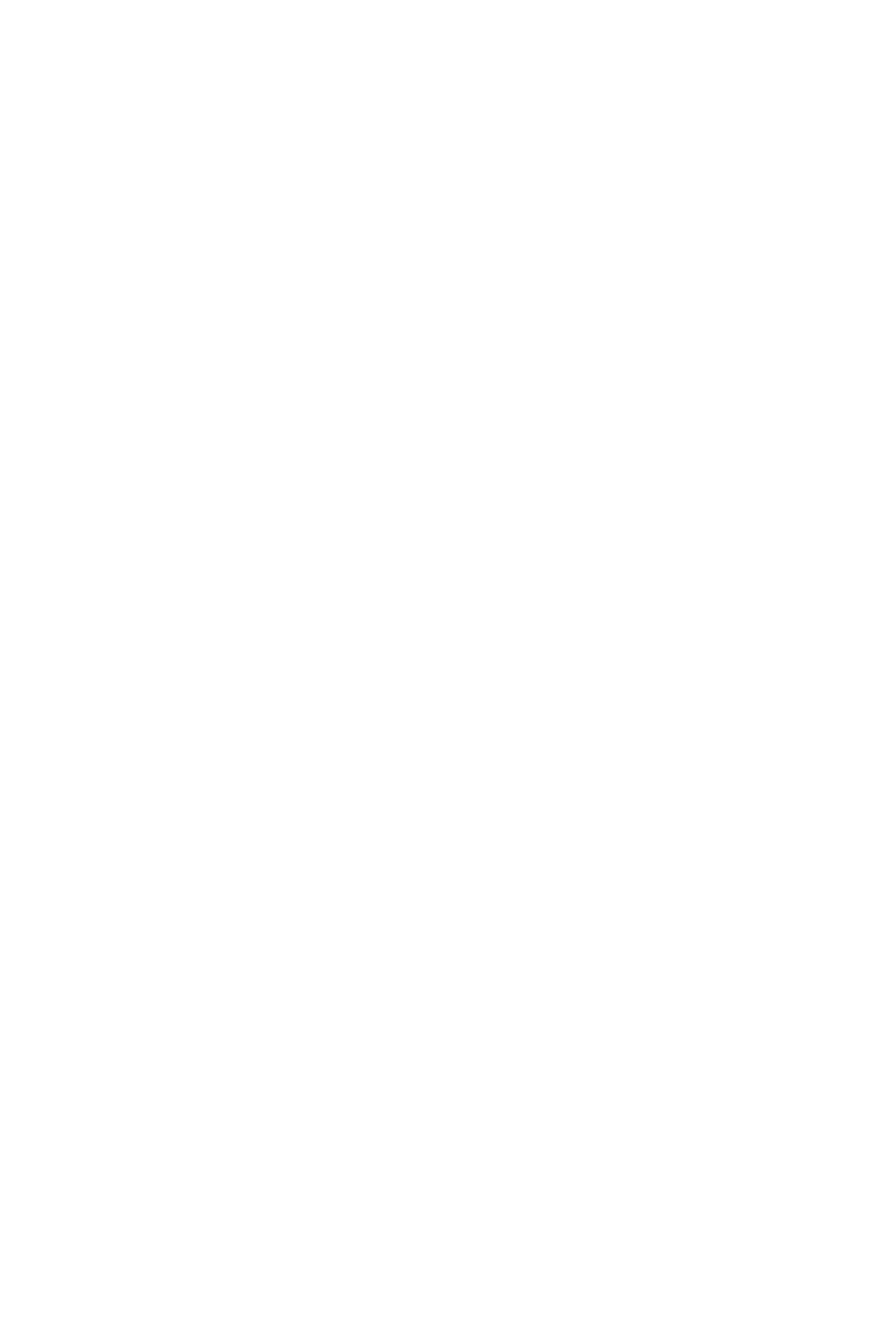
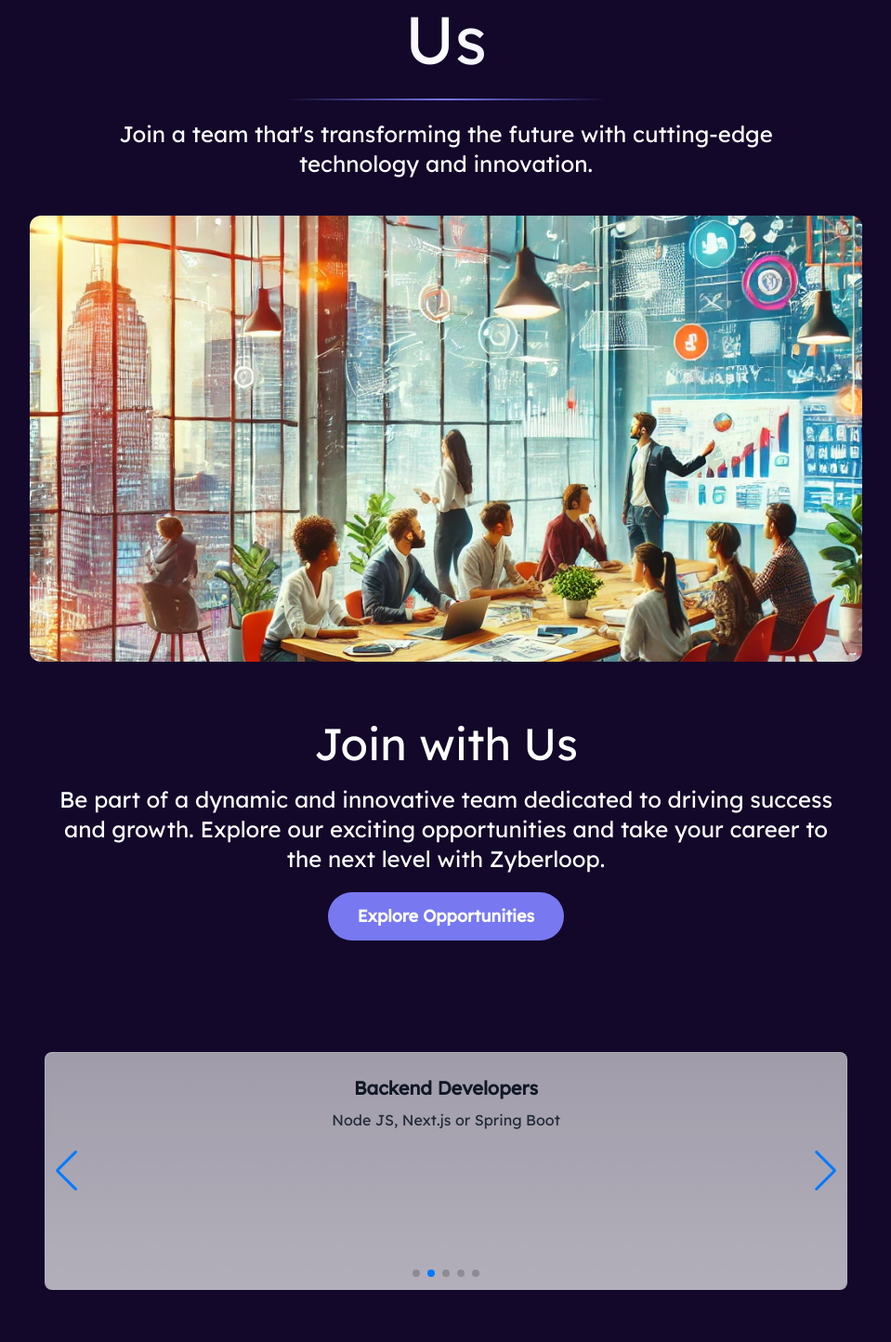
Before and after one commit to Zyberloop/Zyberloop-Web, a React (Vite) app: page /careers in a window 1280 px wide. Shown: the part 266-1710 px from the top of the page at 93% size, without its empty margins (160-1119 px from the left). Before the commit the page ends 800 px from the top, so only its background shows below. Built offline with nearby package versions, Linux system fonts and the light colour scheme; a web font is replaced by a local one.

Commit message:
career page created

```diff
--- a/package.json
+++ b/package.json
@@ -17,7 +17,8 @@
     "react-dom": "^18.3.1",
     "react-router-dom": "^6.26.1",
     "react-slick": "^0.30.2",
-    "slick-carousel": "^1.8.1"
+    "slick-carousel": "^1.8.1",
+    "swiper": "^11.1.12"
   },
   "devDependencies": {
     "@eslint/js": "^9.9.0",
--- a/src/App.jsx
+++ b/src/App.jsx
@@ -1,6 +1,7 @@
 import { BrowserRouter as Router, Routes, Route } from "react-router-dom";
 import Home from "./pages/Home";
 import Career from "./pages/Career";
+import "./App.css";
 
 function App() {
   return (
--- /dev/null
+++ b/src/components/Popup.jsx
@@ -0,0 +1,81 @@
+import React, { useState } from "react";
+
+const Popup = ({ isOpen, onClose, jobType }) => {
+  const [fullName, setFullName] = useState("");
+  const [email, setEmail] = useState("");
+  const [cv, setCv] = useState("");
+  const [description, setDescription] = useState("");
+
+  const handleSubmit = (e) => {
+    e.preventDefault();
+    // Handle form submission
+    console.log({ fullName, jobType, email, cv, description });
+    onClose(); // Close popup after submission
+  };
+
+  if (!isOpen) return null; // Don't render anything if popup is not open
+
+  return (
+    <div className="fixed inset-0 bg-gray-800 bg-opacity-70 flex items-center justify-center z-50">
+      <div className="bg-[#FEFBF6] p-6 rounded-lg shadow-lg w-full max-w-md relative">
+        <h2 className="text-2xl font-bold mb-4 text-[#3D3C42]">
+          Apply for {jobType}
+        </h2>
+        <form onSubmit={handleSubmit}>
+          <div className="mb-4">
+            <label className="block text-[#7F5283] mb-2">Full Name</label>
+            <input
+              type="text"
+              value={fullName}
+              onChange={(e) => setFullName(e.target.value)}
+              className="w-full border border-[#7F5283] p-3 rounded-lg focus:ring-2 focus:ring-[#3D3C42]"
+              required
+            />
+          </div>
+          <div className="mb-4">
+            <label className="block text-[#7F5283] mb-2">Email</label>
+            <input
+              type="email"
+              value={email}
+              onChange={(e) => setEmail(e.target.value)}
+              className="w-full border border-[#7F5283] p-3 rounded-lg focus:ring-2 focus:ring-[#3D3C42]"
+              required
+            />
+          </div>
+          <div className="mb-4">
+            <label className="block text-[#7F5283] mb-2">CV</label>
+            <input
+              type="file"
+              onChange={(e) => setCv(e.target.files[0]?.name || "")}
+              className="w-full border border-[#7F5283] p-2 rounded-lg bg-[#FEFBF6] text-[#3D3C42]"
+            />
+          </div>
+          <div className="mb-4">
+            <label className="block text-[#7F5283] mb-2">Description</label>
+            <textarea
+              value={description}
+              onChange={(e) => setDescription(e.target.value)}
+              className="w-full border border-[#7F5283] p-3 rounded-lg focus:ring-2 focus:ring-[#3D3C42]"
+              rows="4"
+            />
+          </div>
+          <button
+            type="submit"
+            className="inline-block mt-5 px-8 py-3 text-lg font-semibold text-white bg-Card_Button rounded-full hover:bg-primary transition duration-300"
+          >
+            Submit
+          </button>
+          <button
+            type="button"
+            onClick={onClose}
+            className="inline-block mt-5 ml-5 px-8 py-3 text-lg font-semibold text-white bg-red-500 rounded-full hover:bg-primary transition duration-300"
+          >
+            Close
+          </button>
+        </form>
+      </div>
+    </div>
+  );
+};
+
+export default Popup;
--- a/src/pages/Career.jsx
+++ b/src/pages/Career.jsx
@@ -1,9 +1,13 @@
+import Footer from "../components/Footer";
 import Navbar from "../components/Navbar";
+import CareerHero from "../sections/careerspage-sections/CareerHero";
 
 const Career = () => {
   return (
-    <div className="w-full  bg-primary">
+    <div className="w-full bg-primary h-screen">
       <Navbar />
+      <CareerHero />
+      <Footer />
     </div>
   );
 };
--- a/src/pages/Home.jsx
+++ b/src/pages/Home.jsx
@@ -9,7 +9,7 @@ import ProjectSection from "../sections/ProjectSection";
 
 const Home = () => {
   return (
-    <div className="w-full  bg-primary">
+    <div className="w-full bg-primary">
       <Navbar />
       <HeroSection />
       <CardSection />
--- /dev/null
+++ b/src/sections/careerspage-sections/CareerHero.jsx
@@ -0,0 +1,53 @@
+import OpportunityCarousel from "./OpportunityCarousel";
+
+const CareerHero = () => {
+  return (
+    <div className="w-full min-h-screen flex flex-col items-center bg-primary">
+      {/* Hero Section */}
+      <div className="flex flex-col items-center text-center space-y-5 px-4 max-w-4xl mt-16">
+        <h1 className="gradient-text text-4xl sm:text-5xl md:text-6xl lg:text-7xl">
+          Build Your Career with Us
+        </h1>
+        <div className="h-[2px] w-full sm:w-3/5 md:w-2/5 mx-auto bg-gradient-to-r from-primary via-Card_Button to-primary"></div>
+        <p className="text-white text-lg sm:text-xl md:text-2xl">
+          Join a team that's transforming the future with cutting-edge
+          <br className="hidden md:block" />
+          technology and innovation.
+        </p>
+      </div>
+
+      {/* Image Section */}
+      <div
+        className="w-full max-w-4xl h-[40vh] sm:h-[50vh] md:h-[60vh] rounded-xl bg-cover bg-center mt-10"
+        style={{
+          backgroundImage: `url("/careersbg.webp")`,
+        }}
+      ></div>
+
+      {/* Join with Us Section */}
+      <div className="mt-16 mb-20 text-center space-y-5 px-4 max-w-4xl">
+        <h2 className="text-white text-3xl sm:text-4xl md:text-5xl">
+          Join with Us
+        </h2>
+        <p className="text-white text-lg sm:text-xl md:text-2xl">
+          Be part of a dynamic and innovative team dedicated to driving success
+          and growth. Explore our exciting opportunities and take your career to
+          the next level with Zyberloop.
+        </p>
+        <a
+          href="/careers"
+          className="inline-block mt-5 px-8 py-3 text-lg font-semibold text-white bg-Card_Button rounded-full hover:bg-primary transition duration-300"
+        >
+          Explore Opportunities
+        </a>
+      </div>
+
+      {/* Opportunities Section */}
+      <div className="w-full px-4 max-w-4xl mb-20">
+        <OpportunityCarousel />
+      </div>
+    </div>
+  );
+};
+
+export default CareerHero;
--- /dev/null
+++ b/src/sections/careerspage-sections/OpportunityCard.jsx
@@ -0,0 +1,18 @@
+import React from "react";
+
+const OpportunityCard = ({ title, description, onClick }) => {
+  return (
+    <div
+      onClick={onClick}
+      className="relative bg-white/60 shadow-lg rounded-lg p-6 flex flex-col items-center text-center backdrop-blur-sm border border-white/20 h-64 w-full cursor-pointer transition-transform transform hover:scale-105"
+    >
+      <div className="absolute inset-0 bg-gradient-to-b from-transparent to-white/20 rounded-lg"></div>
+      <div className="relative z-10">
+        <h3 className="text-xl font-semibold text-gray-900 mb-2">{title}</h3>
+        <p className="text-gray-800">{description}</p>
+      </div>
+    </div>
+  );
+};
+
+export default OpportunityCard;
--- /dev/null
+++ b/src/sections/careerspage-sections/OpportunityCarousel.jsx
@@ -0,0 +1,69 @@
+import React, { useState } from "react";
+import { Swiper, SwiperSlide } from "swiper/react";
+import "swiper/css"; // Core Swiper styles
+import "swiper/css/pagination"; // Pagination styles
+import "swiper/css/navigation"; // Navigation styles
+
+import { Autoplay, Pagination, Navigation } from "swiper/modules";
+
+import OpportunityCard from "./OpportunityCard";
+import Popup from "../../components/Popup";
+
+const OpportunityCarousel = () => {
+  const [isPopupOpen, setIsPopupOpen] = useState(false);
+  const [selectedJobType, setSelectedJobType] = useState("");
+
+  const opportunities = [
+    {
+      title: "Frontend Developers",
+      description: "React JS (JavaScript and TypeScript)",
+    },
+    {
+      title: "Backend Developers",
+      description: "Node JS, Next.js or Spring Boot",
+    },
+    {
+      title: "WordPress Developers",
+      description: "Build and manage WordPress sites",
+    },
+    { title: "QA", description: "Quality Assurance and Testing" },
+    { title: "UI/UX", description: "Design user interfaces and experiences" },
+  ];
+
+  const handleCardClick = (title) => {
+    setSelectedJobType(title);
+    setIsPopupOpen(true);
+  };
+
+  return (
+    <div className="w-full flex flex-col items-center mt-10">
+      <Swiper
+        spaceBetween={50}
+        slidesPerView={1}
+        autoplay={{ delay: 5000, disableOnInteraction: false }}
+        pagination={{ clickable: true }}
+        navigation={true}
+        modules={[Autoplay, Pagination, Navigation]}
+        className="w-full"
+      >
+        {opportunities.map((opportunity, index) => (
+          <SwiperSlide key={index}>
+            <OpportunityCard
+              title={opportunity.title}
+              description={opportunity.description}
+              onClick={() => handleCardClick(opportunity.title)}
+            />
+          </SwiperSlide>
+        ))}
+      </Swiper>
+
+      <Popup
+        isOpen={isPopupOpen}
+        onClose={() => setIsPopupOpen(false)}
+        jobType={selectedJobType}
+      />
+    </div>
+  );
+};
+
+export default OpportunityCarousel;
```
Also changed, not shown: public/careersbg.webp (added), 1 other file (tests, documents, lock files or other folders).
